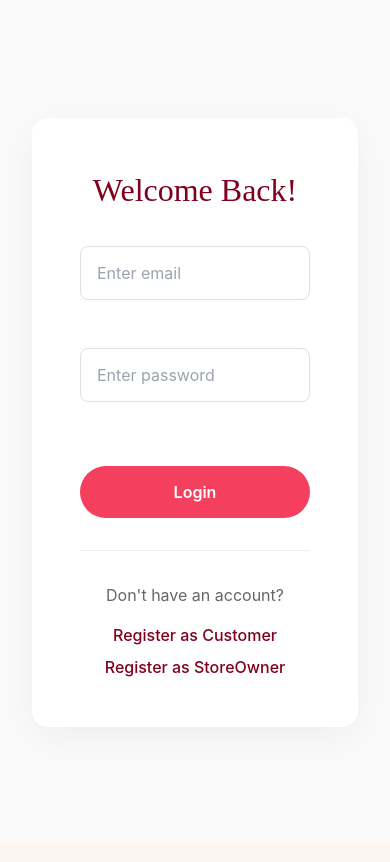
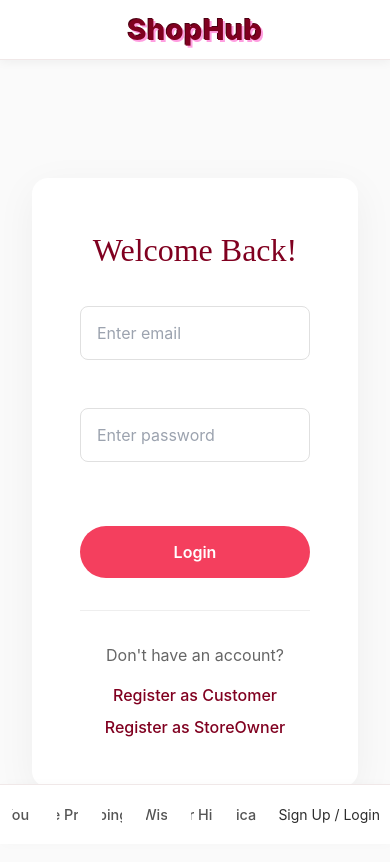
Before and after one commit to alvirariz/ShopHub, a React (Create React App) app in the folder frontend/: page /auth/login in a window 390 px wide. Shown: the top 862 px of the page. Built offline with nearby package versions, Linux system fonts and the light colour scheme.

Commit message:
Alvira - Update global styles and sidebar components

```diff
--- a/frontend/src/App.css
+++ b/frontend/src/App.css
@@ -5,7 +5,7 @@
 
 .app-main {
   flex: 1;
-  background: var(--color-bg);
+  background: #FAFAFA;
   overflow-y: auto;
   min-width: 0;
 }
@@ -19,3 +19,110 @@
   font-size: 1rem;
   font-family: var(--font-sans);
 }
+
+.mobile-top-bar {
+  display: none;
+}
+
+@media (max-width: 560px) {
+  .app-layout {
+    flex-direction: column;
+  }
+
+  .app-main {
+    padding-bottom: 60px;
+    /* Space for bottom nav bar */
+    padding-top: 60px;
+    /* Space for top bar */
+  }
+
+  .mobile-top-bar {
+    display: flex;
+    justify-content: center;
+    align-items: center;
+    height: 60px;
+    background-color: #FFF;
+    border-bottom: 1px solid var(--color-divider);
+    position: fixed;
+    top: 0;
+    left: 0;
+    right: 0;
+    z-index: 9999;
+    box-shadow: 0 2px 10px rgba(0, 0, 0, 0.05);
+  }
+}
+
+/* Unified Page Header for Dashboards */
+.page-header {
+  background: white;
+  padding: 20px 24px;
+  border-radius: 12px;
+  box-shadow: 0 4px 16px rgba(0, 0, 0, 0.03);
+  border: 1px solid rgba(0, 0, 0, 0.03);
+  margin-bottom: 24px;
+}
+
+.page-header h1 {
+  font-family: var(--font-sans), 'Inter', sans-serif;
+  font-size: 1.75rem;
+  font-weight: 800;
+  color: #2C181D;
+  margin: 0 0 8px;
+}
+
+.page-header p {
+  color: #666;
+  margin: 0;
+  font-size: 0.95rem;
+}
+
+/* Customer Pages Banner Header */
+.customer-banner-header {
+  background: linear-gradient(135deg, rgba(217, 150, 162, 0.9) 0%, rgba(200, 30, 80, 0.9) 100%);
+  backdrop-filter: blur(12px);
+  -webkit-backdrop-filter: blur(12px);
+  border-radius: 20px;
+  padding: 3rem 2rem;
+  margin-bottom: 2.5rem;
+  text-align: center;
+  border: 1px solid rgba(255, 255, 255, 0.4);
+  box-shadow: 0 12px 24px rgba(200, 30, 80, 0.12);
+  position: relative;
+  overflow: hidden;
+}
+
+.customer-banner-header::before {
+  content: '';
+  position: absolute;
+  top: -30%;
+  left: -10%;
+  width: 50%;
+  height: 150%;
+  background: radial-gradient(circle, rgba(255, 255, 255, 0.3) 0%, rgba(255, 255, 255, 0) 70%);
+  z-index: 0;
+  pointer-events: none;
+}
+
+.customer-banner-header::after {
+  content: '';
+  position: absolute;
+  bottom: -30%;
+  right: -10%;
+  width: 60%;
+  height: 150%;
+  background: radial-gradient(circle, rgba(255, 180, 200, 0.3) 0%, rgba(255, 255, 255, 0) 70%);
+  z-index: 0;
+  pointer-events: none;
+}
+
+.customer-banner-header h1 {
+  color: #FFFFFF;
+  margin: 0;
+  font-size: 46px;
+  font-weight: 900;
+  letter-spacing: 5px;
+  text-transform: uppercase;
+  text-shadow: 0 4px 16px rgba(128, 0, 32, 0.3);
+  position: relative;
+  z-index: 1;
+}
--- a/frontend/src/App.js
+++ b/frontend/src/App.js
@@ -35,6 +35,9 @@ import SalesReportPage from './pages/StoreOwner/SalesReportPage';
 function Layout() {
   return (
     <div className="app-layout">
+      <div className="mobile-top-bar">
+        <span className="sidebar-logo">ShopHub</span>
+      </div>
       <Sidebar />
       <main className="app-main">
         <Outlet />
@@ -47,6 +50,9 @@ function Layout() {
 function AdminLayout() {
   return (
     <div className="app-layout">
+      <div className="mobile-top-bar">
+        <span className="sidebar-logo">ShopHub Admin</span>
+      </div>
       <AdminSidebar />
       <main className="app-main">
         <Outlet />
@@ -57,7 +63,10 @@ function AdminLayout() {
 
 const ProtectedRoute = ({ children, requiredRole }) => {
   const role = localStorage.getItem('userRole');
-  if (role !== requiredRole) {
+  if (!role) {
+    return <Navigate to="/auth/login" replace />;
+  }
+  if (requiredRole && role !== requiredRole) {
     return <Navigate to="/auth/login" replace />;
   }
   return children;
@@ -71,8 +80,12 @@ export default function App() {
           <Routes>
             {/* Standard User Routes */}
             <Route path="/" element={<Layout />}>
-              <Route index element={<Navigate to="/for-you" replace />} />
-              <Route path="for-you" element={<ForYouPage />} />
+              <Route index element={<Navigate to="/products" replace />} />
+              <Route path="for-you" element={
+                <ProtectedRoute requiredRole="customer">
+                  <ForYouPage />
+                </ProtectedRoute>
+              } />
               <Route path="cart" element={<ShoppingCartPage />} />
               <Route path="checkout" element={<CheckoutPage />} />
               <Route path="products" element={<BrowseProductsPage />} />
--- a/frontend/src/components/AdminSidebar.jsx
+++ b/frontend/src/components/AdminSidebar.jsx
@@ -20,7 +20,23 @@ export default function AdminSidebar() {
 
   return (
     <aside className="sidebar" aria-label="Admin navigation">
-      <div className="sidebar-logo">ShopHub Admin</div>
+      <div className="sidebar-header">
+        <div className="sidebar-logo" style={{ display: 'flex', flexDirection: 'column', alignItems: 'flex-start' }} onClick={() => navigate('/admin/dashboard')}>
+          <span>ShopHub</span>
+          <span style={{
+            fontSize: '1rem',
+            color: '#FF4D6D',
+            textShadow: 'none',
+            marginTop: '-4px',
+            fontFamily: 'Inter, sans-serif',
+            textTransform: 'uppercase',
+            letterSpacing: '2px',
+            fontWeight: '600'
+          }}>
+            Admin
+          </span>
+        </div>
+      </div>
 
       <nav className="sidebar-nav">
         {NAV_ITEMS.map(({ label, path }) => (
--- a/frontend/src/components/CompareTray.css
+++ b/frontend/src/components/CompareTray.css
@@ -64,6 +64,7 @@
   padding: 4px 8px;
   gap: 0.5rem;
   position: relative;
+  flex-shrink: 0;
 }
 
 .tray-item img {
@@ -134,3 +135,60 @@
 .tray-compare-btn:hover:not(:disabled) {
   opacity: 0.9;
 }
+
+@media (max-width: 768px) {
+  .global-compare-tray {
+    bottom: 60px; /* Above mobile bottom nav */
+    z-index: 10000;
+  }
+  .tray-content {
+    flex-direction: column;
+    gap: 1rem;
+    padding: 1rem;
+  }
+  .tray-items {
+    margin: 0;
+    width: 100%;
+    justify-content: center;
+    gap: 1rem;
+  }
+  .tray-item {
+    padding: 0;
+    width: 44px;
+    height: 44px;
+    border-radius: 50%;
+    border: 2px solid #800020;
+    justify-content: center;
+  }
+  .tray-item img {
+    width: 100%;
+    height: 100%;
+    border-radius: 50%;
+    object-fit: cover;
+  }
+  .tray-item-name {
+    display: none; /* Hide name to save space */
+  }
+  .tray-item-remove {
+    position: absolute;
+    top: -5px;
+    right: -5px;
+    background-color: #FFF;
+    color: #D32F2F;
+    border: 1px solid #D32F2F;
+    border-radius: 50%;
+    width: 18px;
+    height: 18px;
+    font-size: 14px;
+    display: flex;
+    justify-content: center;
+    align-items: center;
+    padding: 0;
+    line-height: 1;
+    box-shadow: 0 2px 4px rgba(0,0,0,0.1);
+  }
+  .tray-actions {
+    width: 100%;
+    justify-content: space-between;
+  }
+}
--- a/frontend/src/components/Sidebar.css
+++ b/frontend/src/components/Sidebar.css
@@ -6,20 +6,69 @@
   flex-direction: column;
   padding: 32px 0 24px;
   flex-shrink: 0;
-  border-right: 1px solid var(--color-divider);
+  border-right: none;
+  box-shadow: 2px 0 12px rgba(0, 0, 0, 0.02);
   position: sticky;
   top: 0;
   height: 100vh;
+  transition: width 0.3s ease;
+  z-index: 100;
+}
+
+.sidebar.collapsed {
+  width: 70px;
+}
+
+.sidebar-header {
+  display: flex;
+  align-items: center;
+  justify-content: space-between;
+  padding: 0 24px;
+  margin-bottom: 36px;
+}
+
+.sidebar.collapsed .sidebar-header {
+  padding: 0;
+  justify-content: center;
 }
 
 .sidebar-logo {
-  font-family: var(--font-serif);
-  font-size: 1.45rem;
-  font-weight: 700;
+  font-family: 'Fredoka One', 'Baloo 2', 'Inter', var(--font-serif);
+  font-size: 1.8rem;
+  font-weight: 800;
+  color: #800020;
+  /* Maroon */
+  letter-spacing: 0.5px;
+  text-shadow: 2px 2px 0px #ff9ee0, -1px -1px 0px #4A0012;
+  transition: opacity 0.2s, transform 0.2s ease-in-out;
+  white-space: nowrap;
+  display: inline-block;
+  cursor: pointer;
+}
+
+.sidebar-logo:hover {
+  transform: scale(1.05) rotate(-3deg);
+}
+
+.sidebar.collapsed .sidebar-logo {
+  display: none;
+}
+
+.toggle-btn {
+  background: none;
+  border: none;
+  color: var(--color-text);
+  cursor: pointer;
+  display: flex;
+  align-items: center;
+  justify-content: center;
+  padding: 4px;
+  border-radius: 6px;
+}
+
+.toggle-btn:hover {
+  background: #fdf0f3;
   color: var(--color-primary);
-  padding: 0 24px;
-  margin-bottom: 36px;
-  letter-spacing: -0.3px;
 }
 
 /* ── Nav links ── */
@@ -31,26 +80,41 @@
 }
 
 .sidebar-nav-link {
-  display: block;
-  padding: 10px 24px;
+  display: flex;
+  align-items: center;
+  gap: 12px;
+  padding: 12px 16px;
+  margin: 0 12px;
+  border-radius: 12px;
   font-family: var(--font-sans);
-  font-size: 0.875rem;
-  font-weight: 400;
-  color: var(--color-text);
-  border-left: 3px solid transparent;
-  transition: color 0.18s ease, background 0.18s ease, border-color 0.18s ease;
+  font-size: 0.9rem;
+  font-weight: 500;
+  color: #555;
+  transition: all 0.2s cubic-bezier(0.4, 0, 0.2, 1);
+  white-space: nowrap;
+  overflow: hidden;
+}
+
+.sidebar.collapsed .sidebar-nav-link {
+  padding: 10px 0;
+  justify-content: center;
+}
+
+.sidebar.collapsed .link-text {
+  display: none;
 }
 
 .sidebar-nav-link:hover {
   color: var(--color-primary);
-  background: #fdf0f3;
+  background: #FFF0F2;
+  transform: translateX(4px);
 }
 
 .sidebar-nav-link.active {
   color: var(--color-primary);
-  border-left-color: var(--color-primary);
-  font-weight: 500;
-  background: #fdf0f3;
+  font-weight: 700;
+  background: #FFF0F2;
+  box-shadow: 0 2px 8px rgba(128, 0, 32, 0.05);
 }
 
 /* ── Divider ── */
@@ -58,6 +122,10 @@
   height: 1px;
   background: var(--color-divider);
   margin: 16px 24px;
+}
+
+.sidebar.collapsed .sidebar-divider {
+  margin: 16px 12px;
 }
 
 /* ── Bottom actions ── */
@@ -68,6 +136,9 @@
 }
 
 .sidebar-bottom-link {
+  display: flex;
+  align-items: center;
+  gap: 12px;
   background: none;
   border: none;
   text-align: left;
@@ -78,6 +149,12 @@
   color: var(--color-text);
   transition: color 0.18s ease;
   cursor: pointer;
+  white-space: nowrap;
+}
+
+.sidebar.collapsed .sidebar-bottom-link {
+  padding: 10px 0;
+  justify-content: center;
 }
 
 .sidebar-bottom-link:hover {
@@ -87,16 +164,67 @@
 /* ── Responsive: hide sidebar on small screens ── */
 @media (max-width: 768px) {
   .sidebar {
-    width: 180px;
+    width: 70px;
+    /* default collapsed on mobile */
   }
 
-  .sidebar-logo {
-    font-size: 1.25rem;
+  .sidebar .sidebar-logo,
+  .sidebar .link-text {
+    display: none;
+  }
+
+  .sidebar .sidebar-header {
+    padding: 0;
+    justify-content: center;
+  }
+
+  .sidebar .sidebar-nav-link,
+  .sidebar .sidebar-bottom-link {
+    padding: 10px 0;
+    justify-content: center;
+  }
+
+  .toggle-btn {
+    display: none;
   }
 }
 
 @media (max-width: 560px) {
   .sidebar {
+    position: fixed;
+    bottom: 0;
+    top: auto;
+    width: 100%;
+    height: 60px;
+    min-height: auto;
+    flex-direction: row;
+    padding: 0;
+    z-index: 9999;
+    border-right: none;
+    border-top: 1px solid var(--color-divider);
+    justify-content: space-around;
+    align-items: center;
+  }
+
+  .sidebar-header,
+  .sidebar-divider {
     display: none;
   }
+
+  .sidebar-nav,
+  .sidebar-bottom {
+    display: contents;
+  }
+
+  .sidebar .sidebar-nav-link,
+  .sidebar .sidebar-bottom-link {
+    padding: 10px;
+    border: none;
+  }
+
+  .sidebar-nav-link.active {
+    border-bottom: 3px solid var(--color-primary);
+    border-left: none;
+    background: none;
+  }
 }
```
